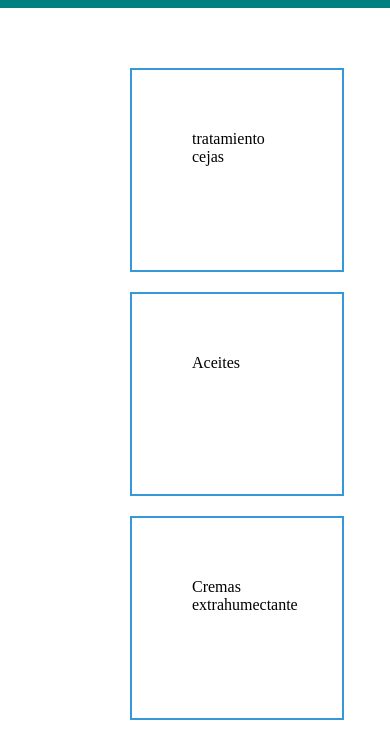
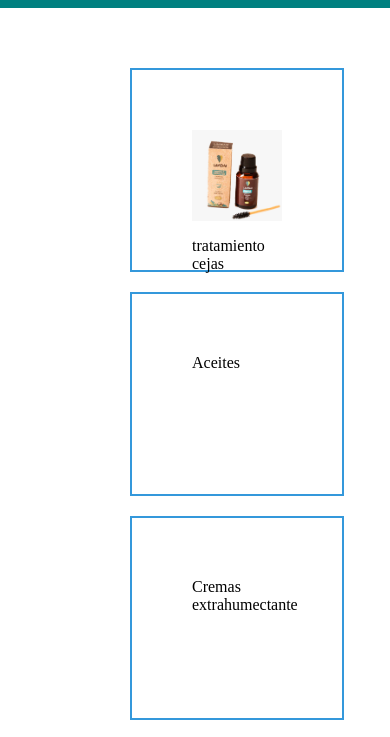
Before and after one commit to gcastanedalondono/ventas, a plain HTML site: page index.html in a window 390 px wide. Shown: the part 52-789 px from the top of the page. Drawn offline with Linux system fonts and the light colour scheme.

Commit message:
comenzando a cargar imagenes

```diff
--- a/estilos.css
+++ b/estilos.css
@@ -43,6 +43,15 @@ body, html {
     margin: 10px 0;
 
    }
+
+   .imagen{
+
+    display: block;
+    height: auto; /* Permite que la altura se ajuste automáticamente */
+    width: 100%; /* Ajusta el ancho al 100% del contenedor */
+    max-width: 100%; /* Asegura que la imagen no sobrepase el contenedor */
+    margin-bottom: 10px;
+   }
 }
 
 /*estilos en Desktop*/
--- a/index.html
+++ b/index.html
@@ -15,7 +15,7 @@
 <body>
 
     <div class= "contenedor">
-      <div class="elemento">tratamiento cejas</div>
+      <div class="elemento"><img  class ="imagen" src="pestañas.png"><p class ="parrafo_inicial"></p>tratamiento cejas</div>
       <div class="elemento">Aceites</div>
       <div class="elemento ">Cremas extrahumectante</div>
       <div class= "elemento">Protectores Labiales</div>
```
Also changed, not shown: pestañas.png (added).
